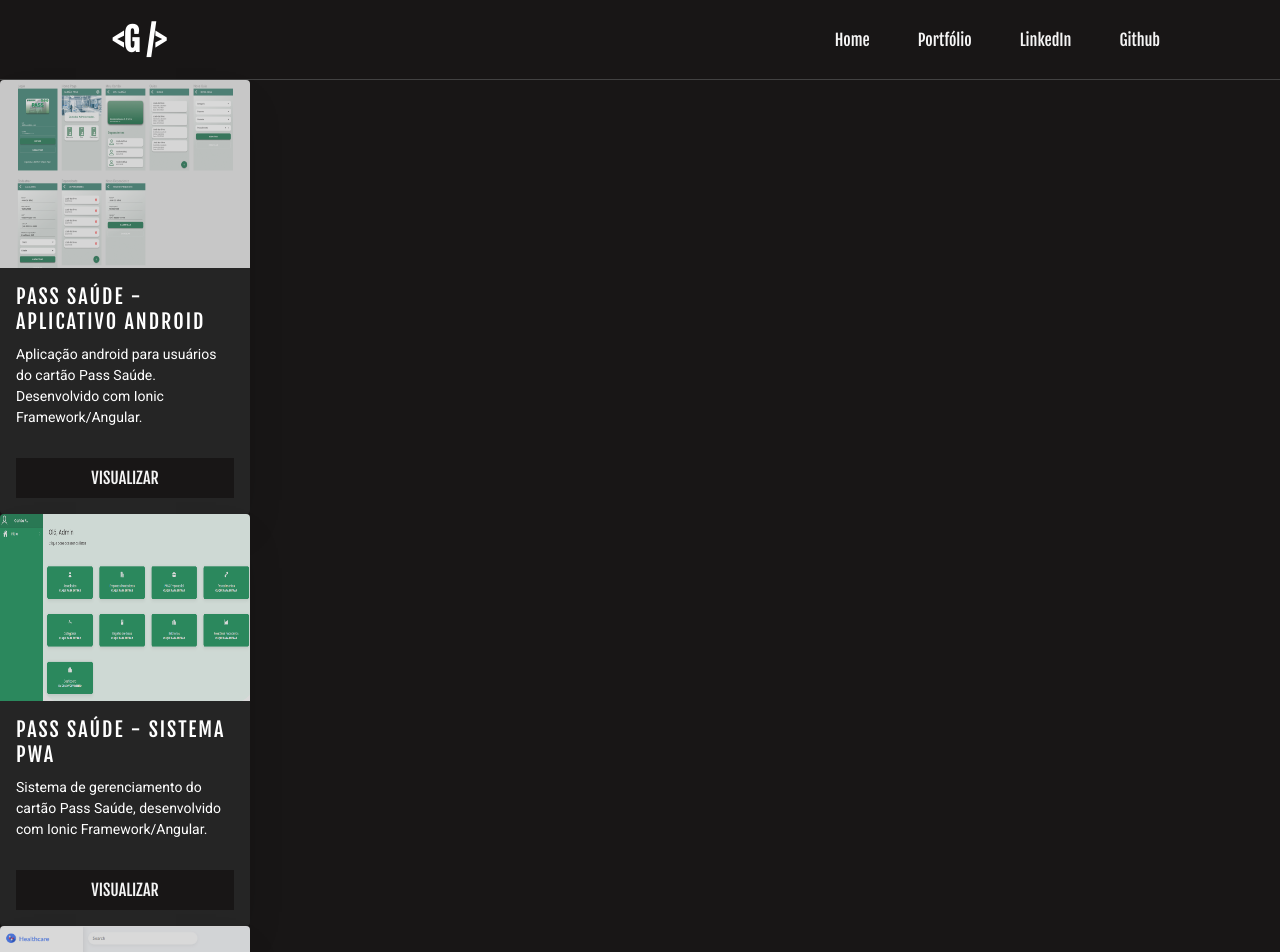
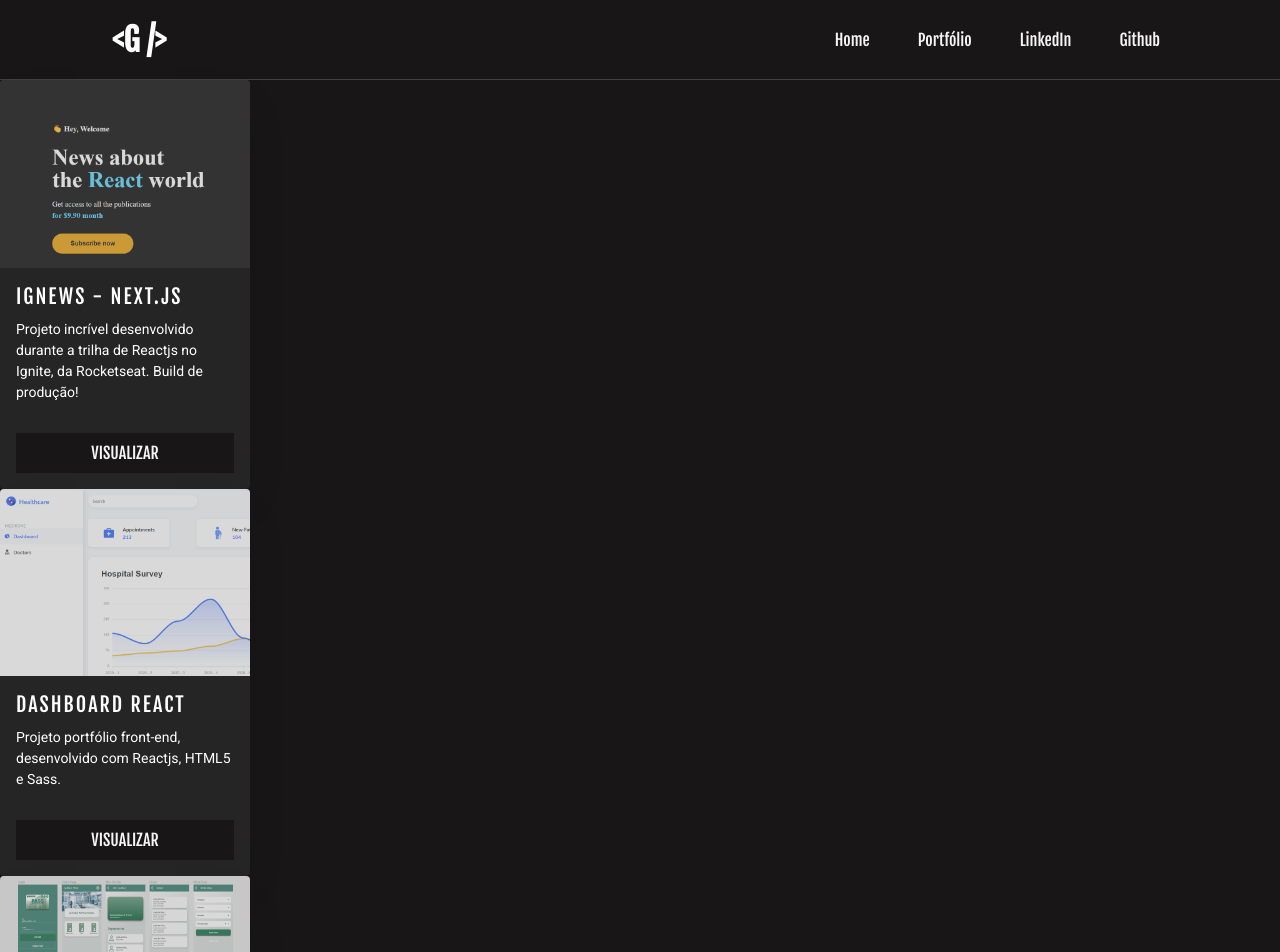
Before and after one commit to giordanobraz/my-personal-website, a Next.js app: page /portfolio/data in a window 1280 px wide. Shown: the top 952 px of the page. Built offline with nearby package versions, Linux system fonts and the light colour scheme.

Commit message:
adding project ignews to portfolio

```diff
--- a/src/pages/portfolio/data.tsx
+++ b/src/pages/portfolio/data.tsx
@@ -3,12 +3,24 @@
 import imgAppPass from "../../../public/images/app_pass_saude.png";
 import imgPass from "../../../public/images/cartaopasscombr.png";
 import imgDashboard from "../../../public/images/dashboard_react.png";
+import imgIgnews from "../../../public/images/ignews.png";
 import imgApi from "../../../public/images/nest_api.png";
 import styles from "./index.module.scss";
 
-
 export default function Card() {
   const projects = [
+    {
+      image: imgIgnews,
+      title: "Ignews - Next.js",
+      info: "Projeto incrível desenvolvido durante a trilha de Reactjs no Ignite, da Rocketseat. Build de produção!",
+      link: "https://ignews-nu-silk.vercel.app/",
+    },
+    {
+      image: imgDashboard,
+      title: "Dashboard React",
+      info: "Projeto portfólio front-end, desenvolvido com Reactjs, HTML5 e Sass.",
+      link: "https://dashboard-react.pages.dev/",
+    },
     {
       image: imgAppPass,
       title: "Pass Saúde - Aplicativo Android",
@@ -18,14 +30,8 @@
     {
       image: imgPass,
       title: "Pass Saúde - Sistema PWA",
-      info: "Sistema de gerenciamento do cartão Pass Saúde, desenvolvido com Ionic Framework/Angular.",
+      info: "Sistema de gerenciamento do cartão Pass Saúde. Front-end desenvolvido com Ionic Framework/Angular, e o back-end com Node/NestJS e MongoDB.",
       link: "https://cartaopass.com.br/",
-    },
-    {
-      image: imgDashboard,
-      title: "Dashboard React",
-      info: "Projeto portfólio front-end, desenvolvido com Reactjs, HTML5 e Sass.",
-      link: "https://dashboard-react.pages.dev/",
     },
     {
       image: imgApi,
@@ -50,7 +56,12 @@
           <div className={styles.card_content}>
             <div className={styles.card_title}>{project.title}</div>
             <p className={styles.card_text}>{project.info}</p>
-            <a className={styles.card_button} href={project.link} target="_blank" rel="noreferrer" >
+            <a
+              className={styles.card_button}
+              href={project.link}
+              target="_blank"
+              rel="noreferrer"
+            >
               Visualizar
             </a>
           </div>
```
Also changed, not shown: public/images/ignews.png (added).
